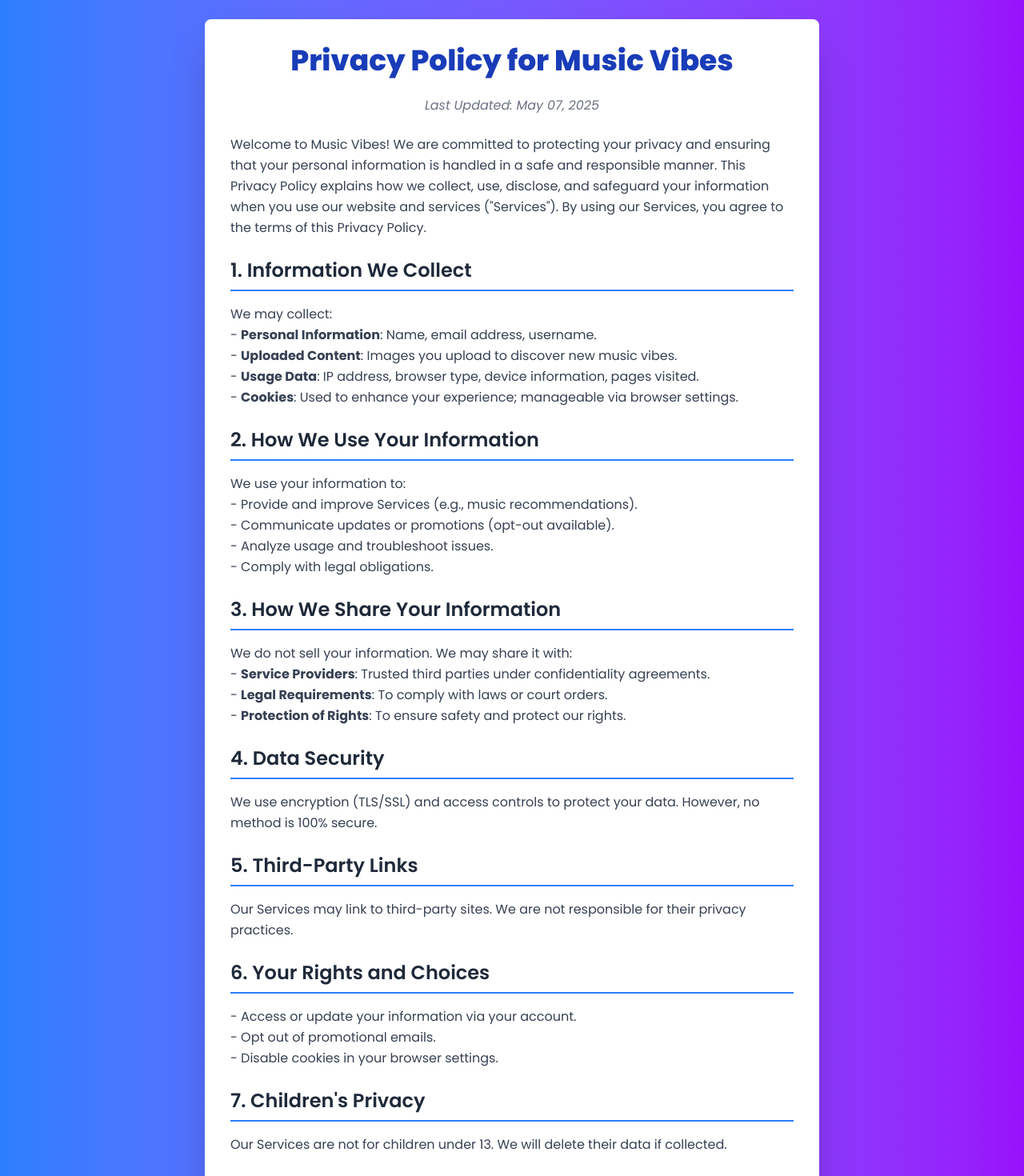
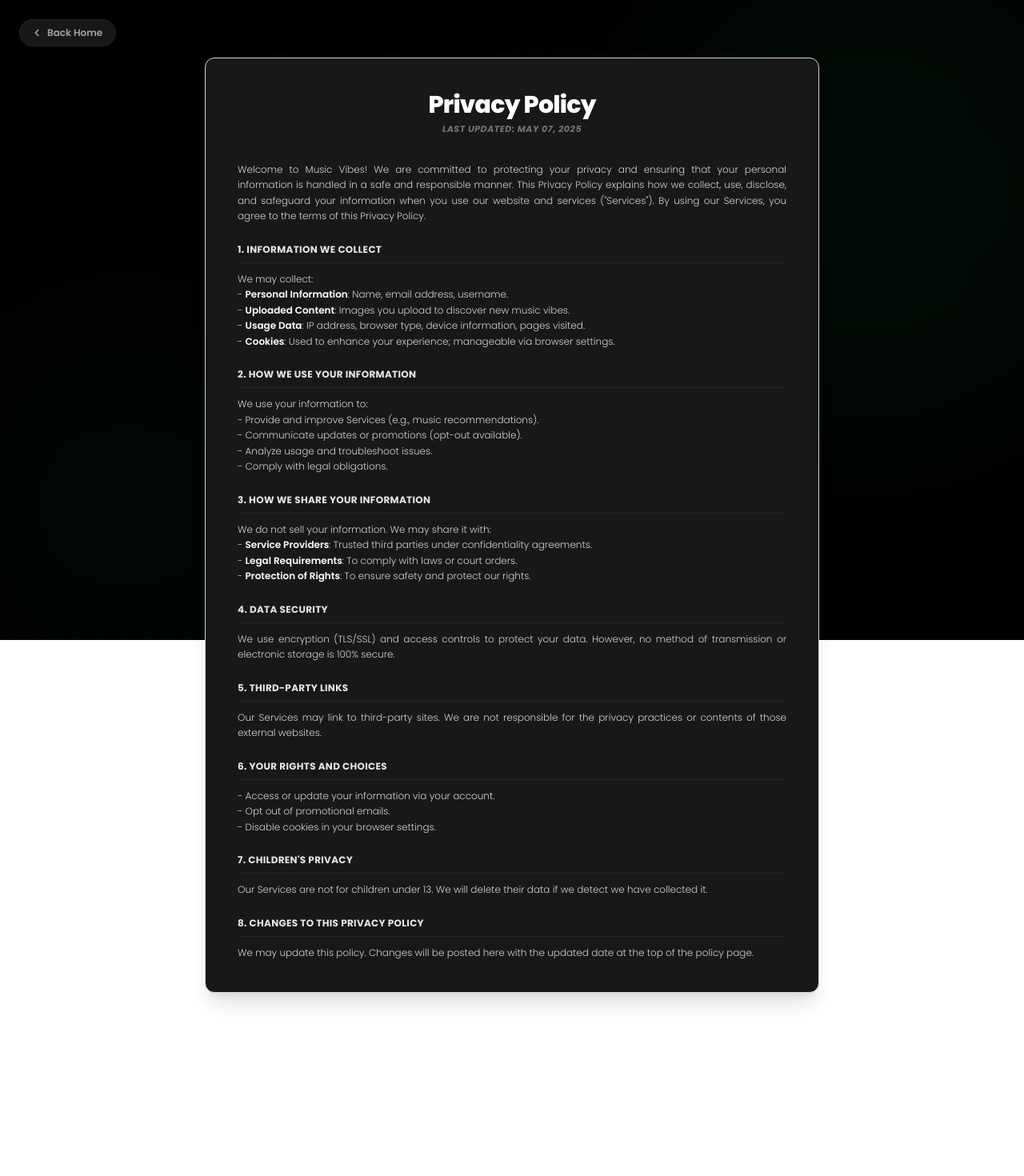
Before and after one commit to guljarhussain0560/Music-Frontend, a React (Vite) app: page /privacy-policy in a window 1280 px wide. Shown: the top 1470 px of the page at 80% size. After the commit the page ends 1313 px from the top, so only its background shows below. Built offline with nearby package versions, Linux system fonts and the light colour scheme; no server answers.

Commit message:
style: Revamp Policy page layout

```diff
--- a/src/components/policy/Policy.jsx
+++ b/src/components/policy/Policy.jsx
@@ -1,88 +1,122 @@
 import React from 'react';
+import { Link } from 'react-router-dom';
+import MusicBackground from '../style/MusicBackground';
+import { FaChevronLeft } from 'react-icons/fa';
 
 const Policy = () => {
   return (
-        <div className="min-h-screen bg-gradient-to-r from-blue-500 to-purple-600 p-6 flex justify-center items-center">
-            <div className="max-w-3xl bg-white p-8 rounded-lg shadow-2xl transform transition duration-500 hover:scale-105">
-                <h1 className="text-4xl font-extrabold text-blue-800 mb-6 text-center">
-                    Privacy Policy for Music Vibes
+    <div className="min-h-screen text-neutral-350 p-6 flex flex-col justify-center items-center relative">
+      {/* Premium Ambient Background */}
+      <MusicBackground />
+
+      {/* Navigation Return Button */}
+      <div className="absolute top-6 left-6 z-30">
+        <Link
+          to="/"
+          className="inline-flex items-center gap-2 px-4 py-2 text-xs font-semibold rounded-full bg-[#181818] border border-neutral-800 text-neutral-400 hover:text-white hover:bg-[#282828] hover:scale-102 transition-all"
+        >
+          <FaChevronLeft size={10} /> Back Home
+        </Link>
+      </div>
+
+      <div className="max-w-3xl bg-[#181818] border border-neutral-850 p-8 md:p-10 rounded-xl shadow-xl w-full text-neutral-300 z-20 my-12">
+        <h1 className="text-3xl font-extrabold text-center text-white tracking-tight mb-1">
+          Privacy Policy
         </h1>
-                <p className="text-gray-500 italic mb-6 text-center">
+        <p className="text-neutral-500 italic text-center mb-8 text-[11px] font-bold uppercase tracking-wider">
           Last Updated: May 07, 2025
         </p>
 
-                <p className="text-gray-700 mb-6 leading-relaxed">
+        <div className="space-y-6 text-xs text-neutral-450 leading-relaxed font-light text-justify">
+          <p>
             Welcome to Music Vibes! We are committed to protecting your privacy and ensuring that your personal information is handled in a safe and responsible manner. This Privacy Policy explains how we collect, use, disclose, and safeguard your information when you use our website and services ("Services"). By using our Services, you agree to the terms of this Privacy Policy.
           </p>
 
-                <h2 className="text-2xl font-semibold text-gray-800 mb-4 border-b-2 border-blue-500 pb-2">
+          <div>
+            <h2 className="text-xs font-bold text-neutral-200 border-b border-neutral-800 pb-2 mb-2.5 uppercase tracking-wide">
               1. Information We Collect
             </h2>
-                <p className="text-gray-700 mb-6 leading-relaxed">
+            <p className="space-y-1">
               We may collect: <br />
-                    - <strong>Personal Information</strong>: Name, email address, username. <br />
-                    - <strong>Uploaded Content</strong>: Images you upload to discover new music vibes. <br />
-                    - <strong>Usage Data</strong>: IP address, browser type, device information, pages visited. <br />
-                    - <strong>Cookies</strong>: Used to enhance your experience; manageable via browser settings.
+              - <strong className="text-white font-semibold">Personal Information</strong>: Name, email address, username. <br />
+              - <strong className="text-white font-semibold">Uploaded Content</strong>: Images you upload to discover new music vibes. <br />
+              - <strong className="text-white font-semibold">Usage Data</strong>: IP address, browser type, device information, pages visited. <br />
+              - <strong className="text-white font-semibold">Cookies</strong>: Used to enhance your experience; manageable via browser settings.
             </p>
+          </div>
 
-                <h2 className="text-2xl font-semibold text-gray-800 mb-4 border-b-2 border-blue-500 pb-2">
+          <div>
+            <h2 className="text-xs font-bold text-neutral-200 border-b border-neutral-800 pb-2 mb-2.5 uppercase tracking-wide">
               2. How We Use Your Information
             </h2>
-                <p className="text-gray-700 mb-6 leading-relaxed">
+            <p className="space-y-1">
               We use your information to: <br />
               - Provide and improve Services (e.g., music recommendations). <br />
               - Communicate updates or promotions (opt-out available). <br />
               - Analyze usage and troubleshoot issues. <br />
               - Comply with legal obligations.
             </p>
+          </div>
 
-                <h2 className="text-2xl font-semibold text-gray-800 mb-4 border-b-2 border-blue-500 pb-2">
+          <div>
+            <h2 className="text-xs font-bold text-neutral-200 border-b border-neutral-800 pb-2 mb-2.5 uppercase tracking-wide">
               3. How We Share Your Information
             </h2>
-                <p className="text-gray-700 mb-6 leading-relaxed">
+            <p className="space-y-1">
               We do not sell your information. We may share it with: <br />
-                    - <strong>Service Providers</strong>: Trusted third parties under confidentiality agreements. <br />
-                    - <strong>Legal Requirements</strong>: To comply with laws or court orders. <br />
-                    - <strong>Protection of Rights</strong>: To ensure safety and protect our rights.
+              - <strong className="text-white font-semibold">Service Providers</strong>: Trusted third parties under confidentiality agreements. <br />
+              - <strong className="text-white font-semibold">Legal Requirements</strong>: To comply with laws or court orders. <br />
+              - <strong className="text-white font-semibold">Protection of Rights</strong>: To ensure safety and protect our rights.
             </p>
+          </div>
 
-                <h2 className="text-2xl font-semibold text-gray-800 mb-4 border-b-2 border-blue-500 pb-2">
+          <div>
+            <h2 className="text-xs font-bold text-neutral-200 border-b border-neutral-800 pb-2 mb-2.5 uppercase tracking-wide">
               4. Data Security
             </h2>
-                <p className="text-gray-700 mb-6 leading-relaxed">
-                    We use encryption (TLS/SSL) and access controls to protect your data. However, no method is 100% secure.
+            <p>
+              We use encryption (TLS/SSL) and access controls to protect your data. However, no method of transmission or electronic storage is 100% secure.
             </p>
+          </div>
 
-                <h2 className="text-2xl font-semibold text-gray-800 mb-4 border-b-2 border-blue-500 pb-2">
+          <div>
+            <h2 className="text-xs font-bold text-neutral-200 border-b border-neutral-800 pb-2 mb-2.5 uppercase tracking-wide">
               5. Third-Party Links
             </h2>
-                <p className="text-gray-700 mb-6 leading-relaxed">
-                    Our Services may link to third-party sites. We are not responsible for their privacy practices.
+            <p>
+              Our Services may link to third-party sites. We are not responsible for the privacy practices or contents of those external websites.
             </p>
+          </div>
 
-                <h2 className="text-2xl font-semibold text-gray-800 mb-4 border-b-2 border-blue-500 pb-2">
+          <div>
+            <h2 className="text-xs font-bold text-neutral-200 border-b border-neutral-800 pb-2 mb-2.5 uppercase tracking-wide">
               6. Your Rights and Choices
             </h2>
-                <p className="text-gray-700 mb-6 leading-relaxed">
+            <p className="space-y-1">
               - Access or update your information via your account. <br />
               - Opt out of promotional emails. <br />
               - Disable cookies in your browser settings.
             </p>
+          </div>
 
-                <h2 className="text-2xl font-semibold text-gray-800 mb-4 border-b-2 border-blue-500 pb-2">
+          <div>
+            <h2 className="text-xs font-bold text-neutral-200 border-b border-neutral-800 pb-2 mb-2.5 uppercase tracking-wide">
               7. Children's Privacy
             </h2>
-                <p className="text-gray-700 mb-6 leading-relaxed">
-                    Our Services are not for children under 13. We will delete their data if collected.
+            <p>
+              Our Services are not for children under 13. We will delete their data if we detect we have collected it.
             </p>
+          </div>
 
-                <h2 className="text-2xl font-semibold text-gray-800 mb-4 border-b-2 border-blue-500 pb-2">
+          <div>
+            <h2 className="text-xs font-bold text-neutral-200 border-b border-neutral-800 pb-2 mb-2.5 uppercase tracking-wide">
               8. Changes to This Privacy Policy
             </h2>
-                <p className="text-gray-700 mb-6 leading-relaxed">
-                    We may update this policy. Changes will be posted here with the updated date.
+            <p>
+              We may update this policy. Changes will be posted here with the updated date at the top of the policy page.
             </p>
+          </div>
+        </div>
       </div>
     </div>
   );
```
Lines whose indentation alone changed are shown as unchanged.
